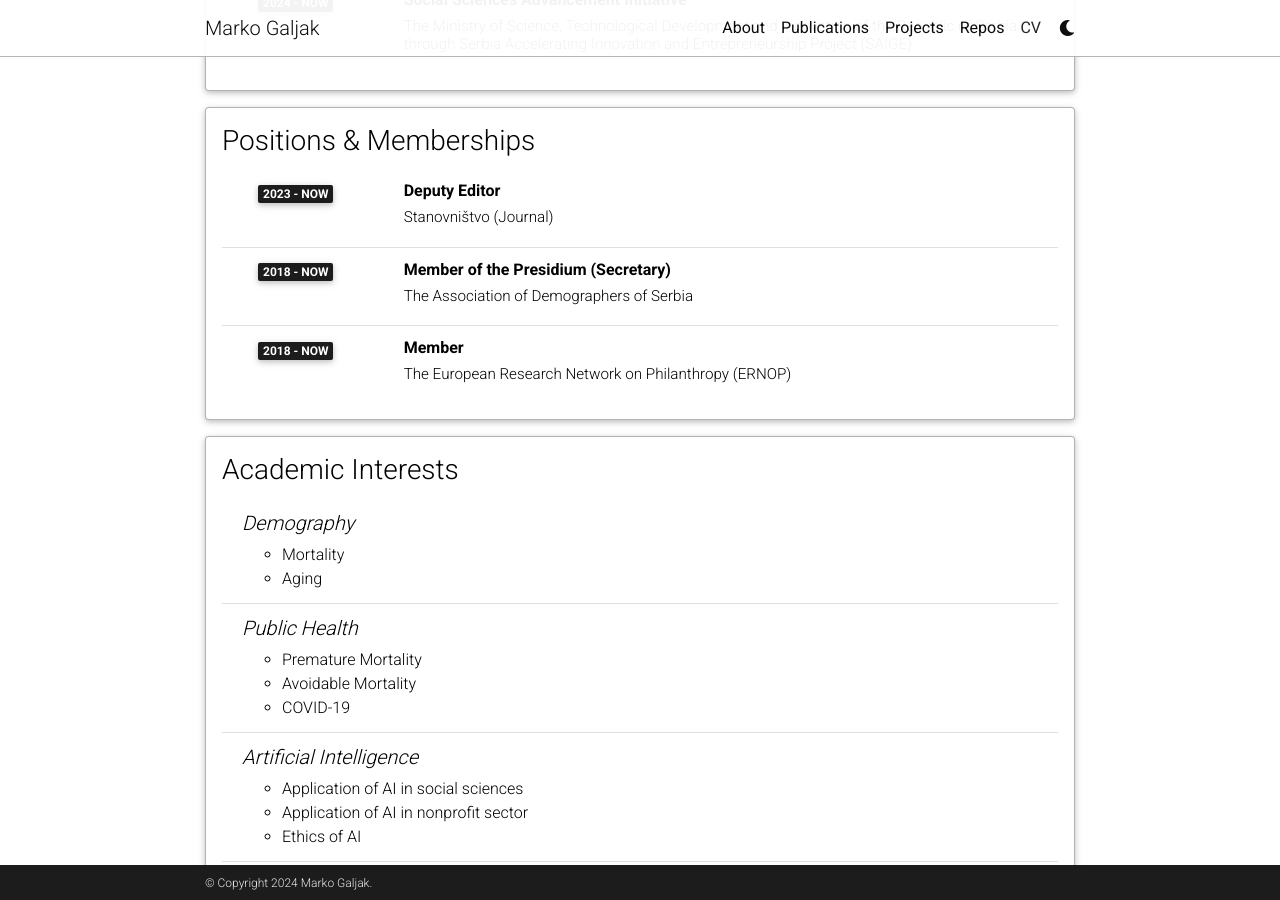
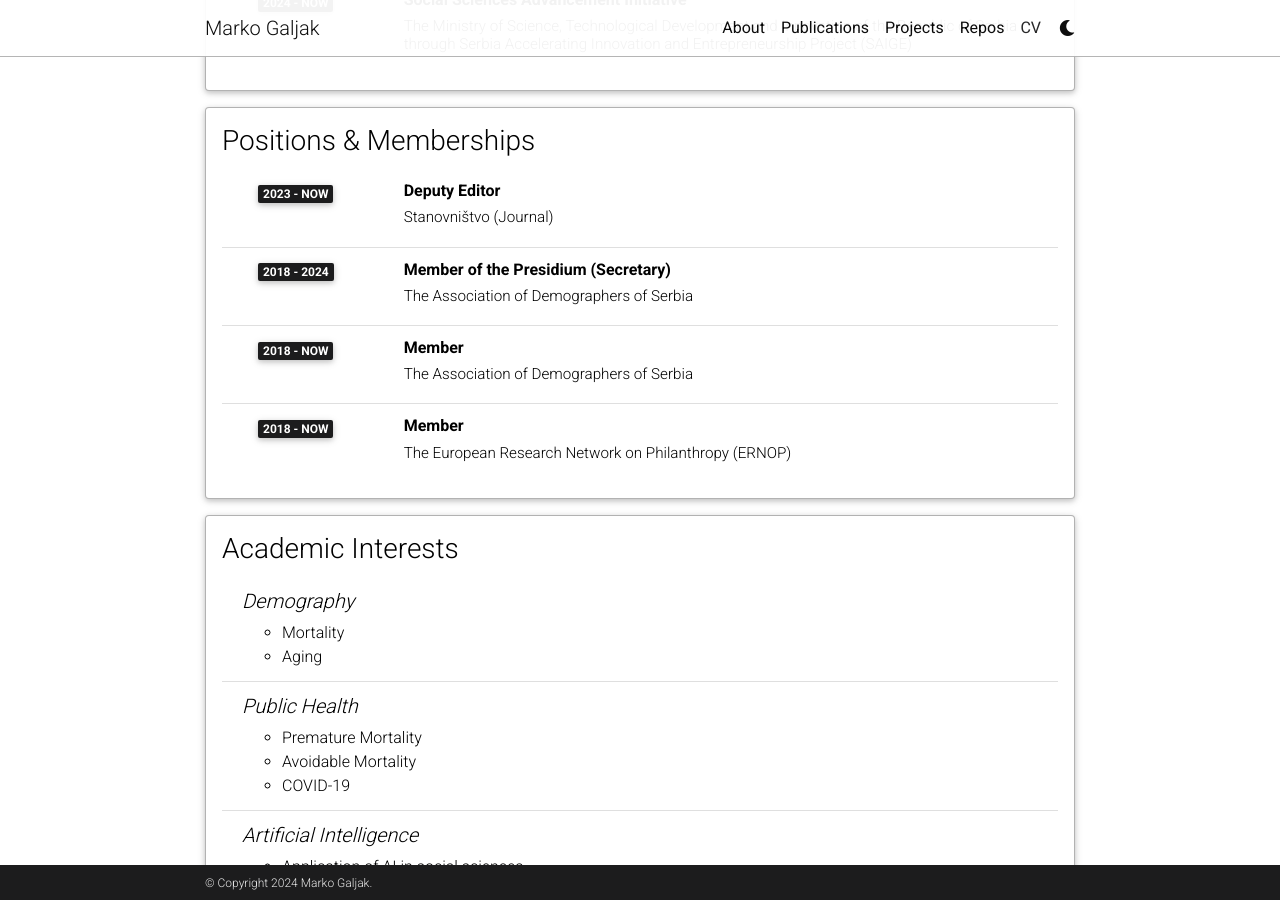
Before and after one commit to gljk/gljk, a Jekyll site: the page built from _pages/cv.md, in a window 1280 px wide and 900 px high, scrolled down 2165 px. Built offline with Jekyll 4.4.1, drawn with Linux system fonts in a browser that asks for light colours; comment, search, counter and statistics services are not loaded; a style sheet for code colours, icons or effects is not loaded.

Commit message:
biography dds

```diff
--- a/_data/cv.yml
+++ b/_data/cv.yml
@@ -109,6 +109,9 @@
       year: 2023 - now
     - title: Member of the Presidium (Secretary)
       institution: The Association of Demographers of Serbia
+      year: 2018 - 2024
+    - title: Member
+      institution: The Association of Demographers of Serbia
       year: 2018 - now
     - title: Member
       institution: The European Research Network on Philanthropy (ERNOP)
```
